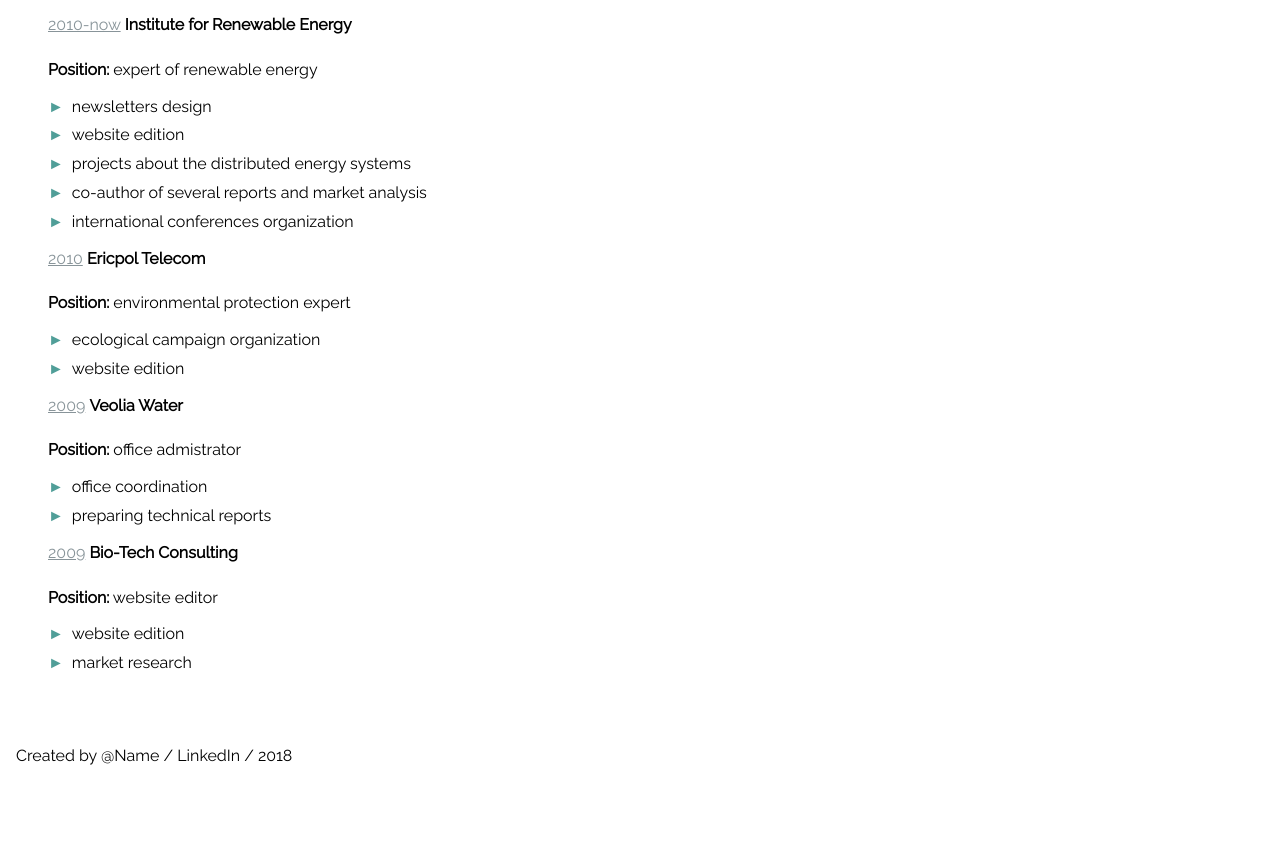
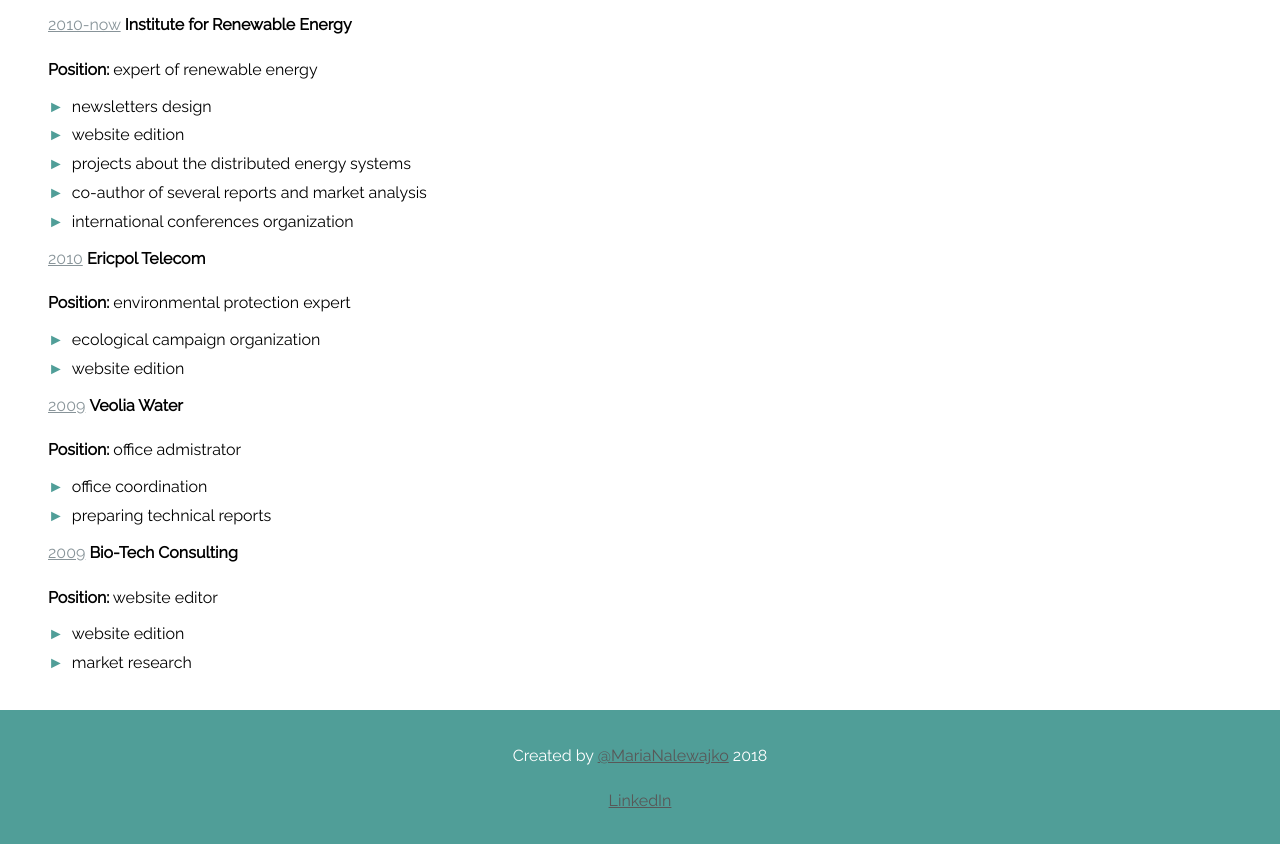
Before and after one commit to marynale/myCV, a plain HTML site: page index.html in a window 1280 px wide. Shown: the part 1843-2687 px from the top of the page. Before the commit the page ends 2646 px from the top, so only its background shows below. Drawn offline with Linux system fonts and the light colour scheme.

Commit message:
add footer

```diff
--- a/index.html
+++ b/index.html
@@ -172,7 +172,8 @@
 			</section>
 		</main>
 		<footer>
-			<p>Created by @Name  / LinkedIn / 2018 </p>
+			<p>Created by <a href="https://marynale.github.io/first_portfolio/">@MariaNalewajko</a> 2018 </p>
+			<p><a href="https://www.linkedin.com/in/marianalewajko/">LinkedIn</a></p>
 		</footer>
 	</body>
 </html>
--- a/style.css
+++ b/style.css
@@ -69,6 +69,14 @@ main section{
 
 main section:last-child {
   border-bottom: none;
+}
+
+a {
+  color: #585858;
+}
+
+a:hover {
+  opacity: 0.5;
 }
 
 .course {
@@ -145,4 +153,7 @@ ul.job-description > li:before {
 
 footer {
  padding: 1em;
+ text-align: center;
+ background-color: #509e98;
+ color: white;
 }
```
